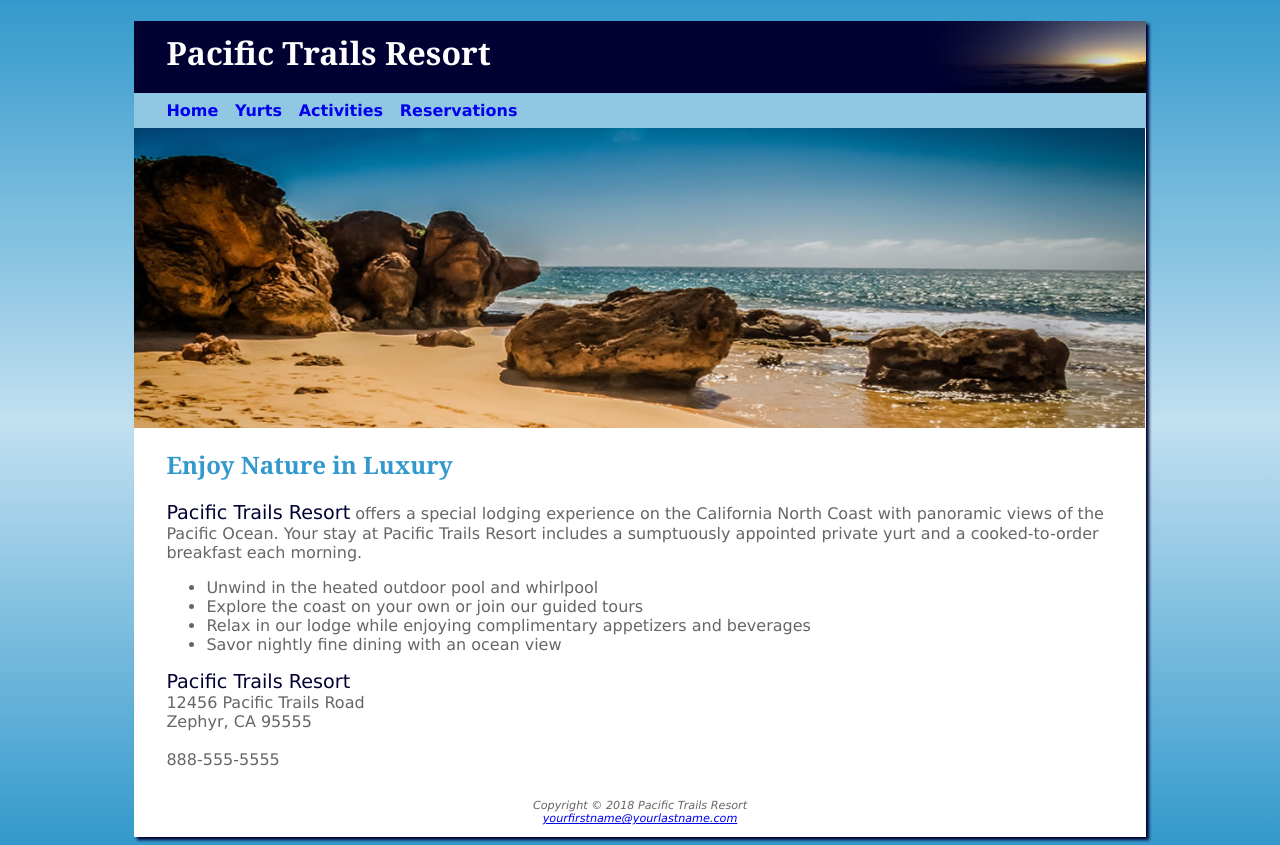
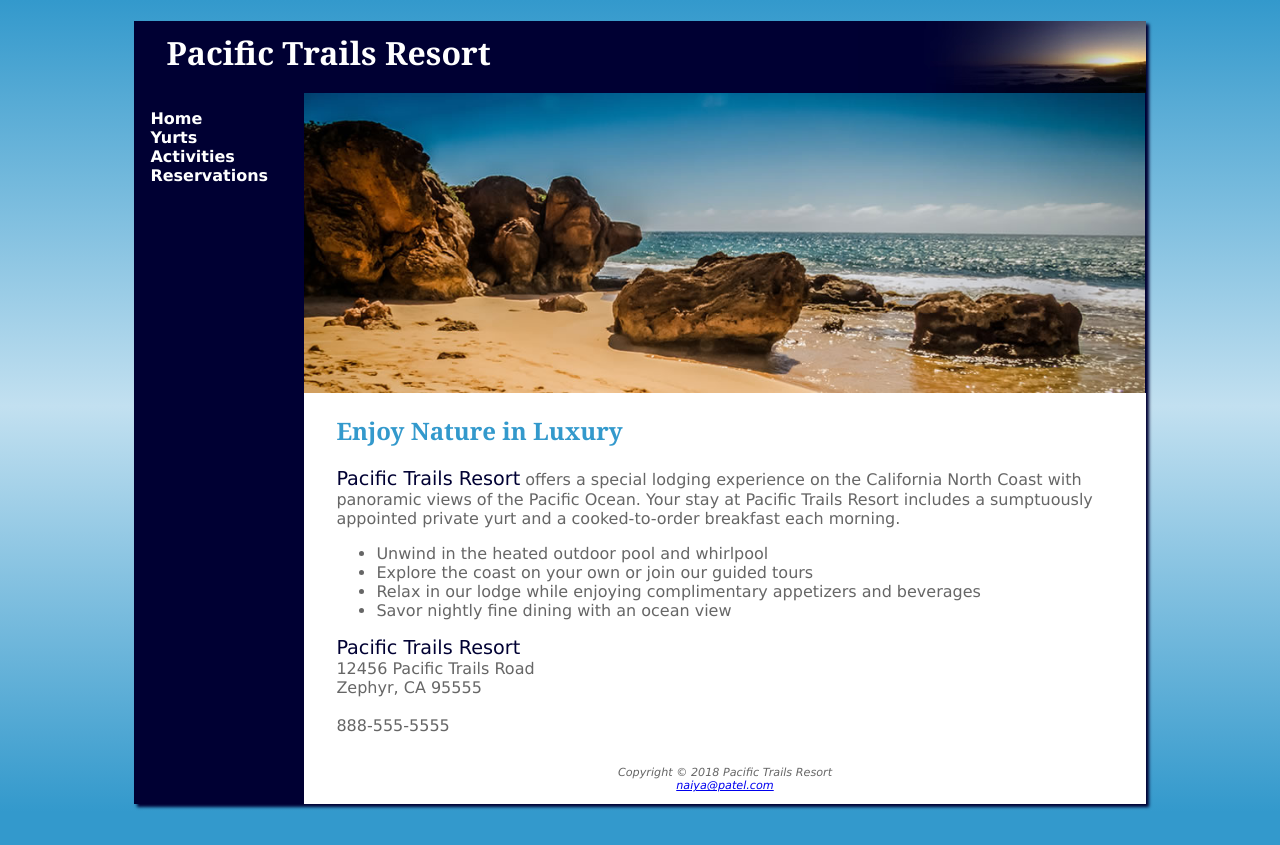
Before and after one commit to 44144-Sp22/ch6casestudy-Naiya2115, a plain HTML site: page index.html in a window 1280 px wide. After the commit the page ends 812 px from the top, so only its background shows below. Drawn offline with Linux system fonts and the light colour scheme.

Commit message:
changes made in index.html, activities.html, yurts.html and pacific.css

```diff
--- a/index.html
+++ b/index.html
@@ -1,20 +1,24 @@
 <!DOCTYPE html>
 <html lang="en">
+
 <head>
   <title>Pacific Trails Resort</title>
   <meta charset="utf-8">
   <link rel="stylesheet" href="pacific.css">
 </head>
+
 <body>
   <div id="wrapper">
     <header>
       <h1>Pacific Trails Resort</h1>
     </header>
     <nav>
-<a href="index.html">Home</a> &nbsp;
-<a href="yurts.html">Yurts</a> &nbsp;
-<a href="activities.html">Activities</a> &nbsp;
-<a href="reservations.html">Reservations</a>
+      <ul>
+        <li><a href="index.html">Home</a> </li>
+        <li><a href="yurts.html">Yurts</a></li>
+        <li><a href="activities.html">Activities</a> </li>
+        <li><a href="reservations.html">Reservations</a></li>
+      </ul>
     </nav>
     <div id="homehero">
     </div>
@@ -37,8 +41,9 @@ Zephyr, CA 95555<br><br>
     </main>
     <footer>
       Copyright &copy; 2018 Pacific Trails Resort<br>
-<a href="mailto:yourfirstname@yourlastname.com">yourfirstname@yourlastname.com</a>
+      <a href="mailto:naiya@patel.com">naiya@patel.com</a>
     </footer>
   </div>
 </body>
+
 </html>
--- a/pacific.css
+++ b/pacific.css
@@ -1,14 +1,18 @@
-body { background-color: #3399CC;
+body {
+  background-color: #3399CC;
   color: #666666;
   font-family: Verdana, Arial, sans-serif;
-	  background-image: linear-gradient(to bottom, #3399CC,  #C2E0F0, #3399CC);
+  background-image: linear-gradient(to bottom, #3399CC, #C2E0F0, #3399CC);
 }
-header { background-color: #000033;
+
+header {
+  background-color: #000033;
   color: #FFFFFF;
   font-family: Georgia, serif;
+}
 
-}
-h1 { line-height: 200%;
+h1 {
+  line-height: 200%;
   background-image: url(sunset.jpg);
   background-repeat: no-repeat;
   background-position: right;
@@ -16,50 +20,112 @@ h1 { line-height: 200%;
   height: 72px;
   margin-bottom: 0;
 }
-nav { font-weight: bold;
-      background-color: #90C7E3;
-	  padding: .5em .5em .5em 2em;
+
+nav {
+  font-weight: bold;
+  background-color: inherit;
+  float: left;
+  width: 160px;
+  padding: 0;
 }
-h2 { color: #3399CC;
+
+h2 {
+  color: #3399CC;
   font-family: Georgia, serif;
 }
-h3 { color: #000033; }
-dt { color: #000033;
+
+h3 {
+  color: #000033;
+}
+
+dt {
+  color: #000033;
   font-weight: bold;
 }
-.resort { color: #000033;
+
+.resort {
+  color: #000033;
   font-size: 1.2em;
 }
-footer { font-size: .70em;
+
+footer {
+  font-size: .70em;
   font-style: italic;
   text-align: center;
   padding: 1em;
+  background-color: #FFFFFF;
+  margin-left: 170px;
 }
-main { padding-left: 2em;
+
+main {
+  padding-left: 2em;
   padding-right: 2em;
   display: block;
+  background-color: #FFFFFF;
+  margin-left: 170px;
+  padding-top: 1px;
+  padding-bottom: 1px;
 }
-#homehero { height: 300px;
+
+#homehero {
+  height: 300px;
   background-image: url(coast.jpg);
   background-size: 100% 100%;
   background-repeat: no-repeat;
+  margin-left: 170px;
 }
-#yurthero { height: 300px;
+
+#yurthero {
+  height: 300px;
   background-image: url(yurt.jpg);
   background-size: 100% 100%;
   background-repeat: no-repeat;
+  margin-left: 170px;
 }
-#trailhero { height: 300px;
+
+#trailhero {
+  height: 300px;
   background-image: url(trail.jpg);
   background-size: 100% 100%;
   background-repeat: no-repeat;
+  margin-left: 170px;
 }
-nav a { text-decoration: none; }
-#wrapper { width: 80%;
+
+nav a {
+  text-decoration: none;
+}
+
+#wrapper {
+  width: 80%;
   margin-left: auto;
   margin-right: auto;
-		  background-color: #FFFFFF;
+  background-color: #000033;
   min-width: 700px;
   max-width: 1024px;
   box-shadow: 3px 3px 3px #000033;
 }
+
+nav a:link {
+  color: #FFFFFF;
+}
+
+nav a:visited {
+  color: #C2E0F0;
+}
+
+nav a:hover {
+  color: #CCCCCC;
+}
+
+nav ul {
+  padding-left: 1em;
+  list-style: none;
+}
+
+header, nav, main, footer {
+  display: block;
+}
+
+universal {
+  box-sizing: border-box;
+}
```
Also changed, not shown: activities.html (+10 -5 lines), yurts.html (+10 -5 lines). Lines whose indentation alone changed are shown as unchanged.
